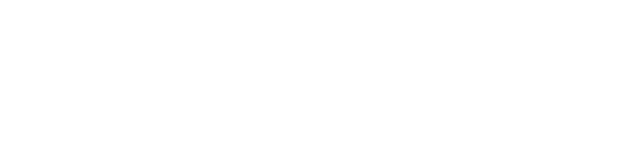
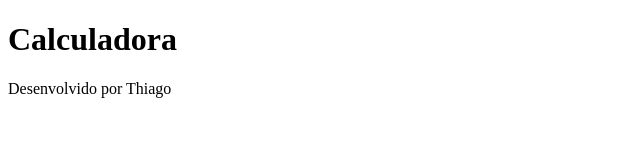
Before and after one commit to thiagojxavier/calculadora, a plain HTML site: page index.html in a window 1280 px wide. Shown: the whole page, without its empty margins (0-640 px from the left). Drawn offline with Linux system fonts and the light colour scheme.

Commit message:
Update index.html
Adicionado conteúdo no header e no footer

```diff
--- a/index.html
+++ b/index.html
@@ -7,8 +7,12 @@
     <title>Calculadora</title>
 </head>
 <body>
-    <header></header>
+    <header>
+        <h1>Calculadora</h1>
+    </header>
     <main></main>
-    <footer></footer>
+    <footer>
+        <p>Desenvolvido por Thiago</p>
+    </footer>
 </body>
 </html>
```
